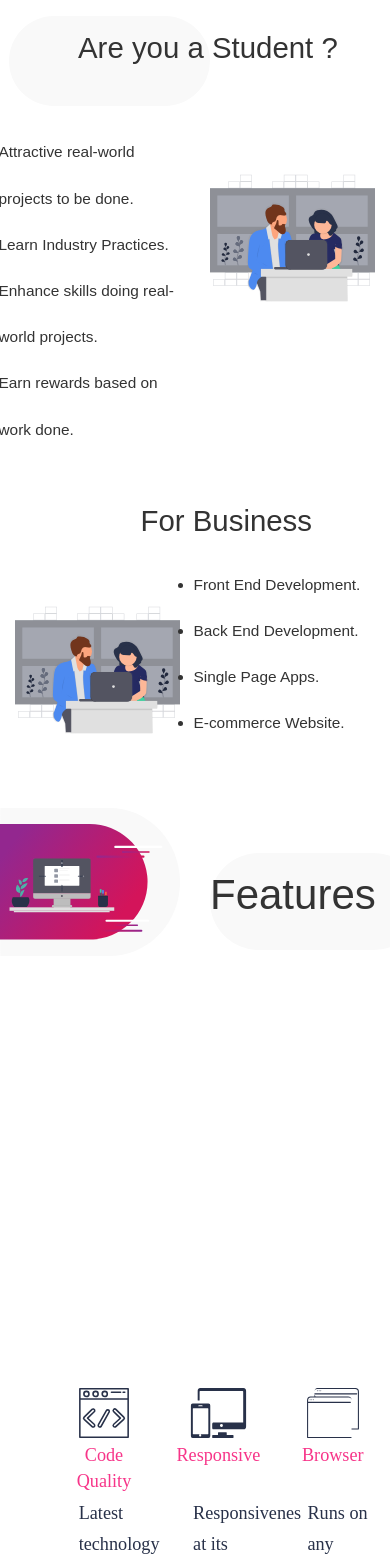
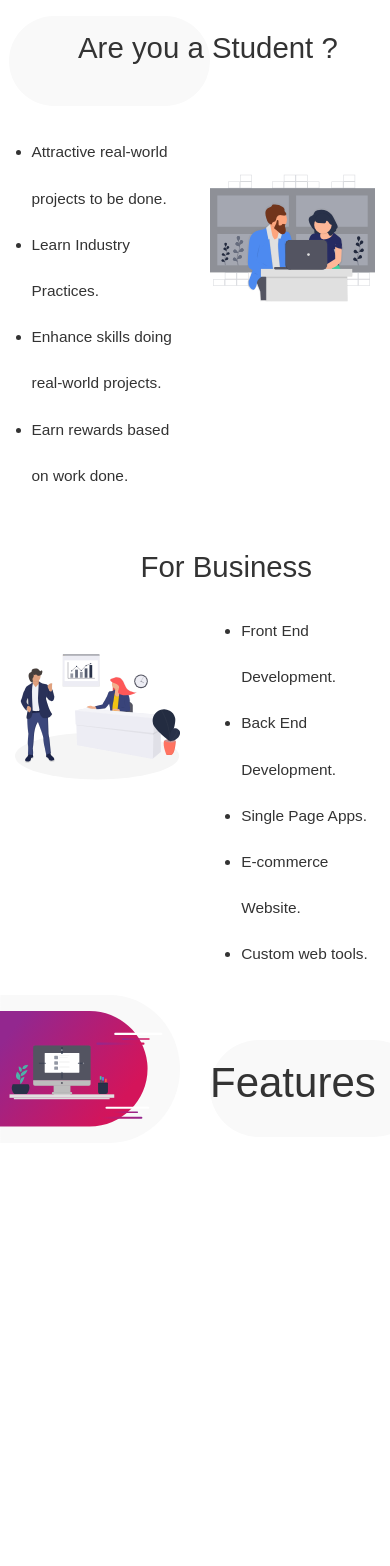
Before and after one commit to mad-hacks/madhacks-webapp, a Vue app: page /#/ in a window 390 px wide. Shown: the part 840-2406 px from the top of the page. Built offline with nearby package versions, Linux system fonts and the light colour scheme; a web font is replaced by a local one.

Commit message:
Add peoper image to the Business section and couple of workarounds :construction:

```diff
--- a/src/assets/css/welcome.css
+++ b/src/assets/css/welcome.css
@@ -175,7 +175,7 @@
   margin-top: -20%;
 }
 
-.mhacks-mid-content {
+.mhacks-mid-content, .mhacks-mid-content-business {
   font-family: 'Muli', sans-serif;
   font-size: 1.5em;
   font-weight: 200;
@@ -648,7 +648,7 @@
     height: 640px;
   }
 
-  .mhacks-mid-content{
+  .mhacks-mid-content, .mhacks-mid-content-business{
     font-size: 1.4em;
   }
 
@@ -714,7 +714,7 @@
     margin-right: 15vw;
   }
 
-  .mhacks-mid-content{
+  .mhacks-mid-content, .mhacks-mid-content-business{
     font-size: 1.3em;
   }
 }
@@ -814,12 +814,18 @@
     margin-top: 12%;
   }
 
+  .mhacks-mid-content-business{
+    font-size: 1.2em;
+    margin-left: 8vw;
+    margin-top: 12%;
+  }
+
   .mhacks-mid-content-pic{
     height: 280px;
   }
 
   .mhacks-mid-container{
-    margin-left: 12%;
+    margin-left: 10%;
   }
 
   .mhacks-last-contact-input {
@@ -902,9 +908,8 @@
     height: 110px;
   }
 
-  .mhacks-mid-content{
+  .mhacks-mid-content, .mhacks-mid-content-business{
     font-size: 1.1em;
-    margin-left: -10%;
     margin-top: 12%;
   }
 
@@ -922,6 +927,10 @@
     margin-left: -18vw;
     margin-right: 18vw;
   }
+
+  .mhacks-mid-content{
+    margin-left: 5%;
+  }
 }
 
 @media only screen and (max-width: 810px){
@@ -936,6 +945,10 @@
 
   .mhacks-mid-bg{
     height: 90px;
+  }
+
+  .mhacks-mid-content{
+    margin-left: 8%;
   }
 
   .mhacks-mid-content-pic{
@@ -964,4 +977,8 @@
     height: 370px;
   }
 
+  .mhacks-mid-content{
+    margin-left: 10%;
+  }
+
 }
--- a/src/components/pageComponents/Welcome.vue
+++ b/src/components/pageComponents/Welcome.vue
@@ -115,11 +115,11 @@
         <!-- Content Section -->
         <!-- Image Section -->
         <div class="col-xs-6 col-sm-6 col-md-6 col-lg-6">
-          <img class="mhacks-mid-content-pic" src="../../assets/images/stud.svg"/>
+          <img class="mhacks-mid-content-pic" src="../../assets/images/business.svg"/>
         </div>
         <!-- End -->
         <div class="col-xs-6 col-sm-6 col-md-6 col-lg-6">
-          <div class="mhacks-mid-content">
+          <div class="mhacks-mid-content-business">
             <span class="mhacks-mid-content-list-item">
             Front End Development.<br>
             </span>
@@ -131,6 +131,9 @@
             </span>
             <span class="mhacks-mid-content-list-item">
             E-commerce Website.<br>
+            </span>
+            <span class="mhacks-mid-content-list-item">
+            Custom web tools.<br>
             </span>
           </div>
         </div>
```
Also changed, not shown: src/assets/images/business.svg (added).
